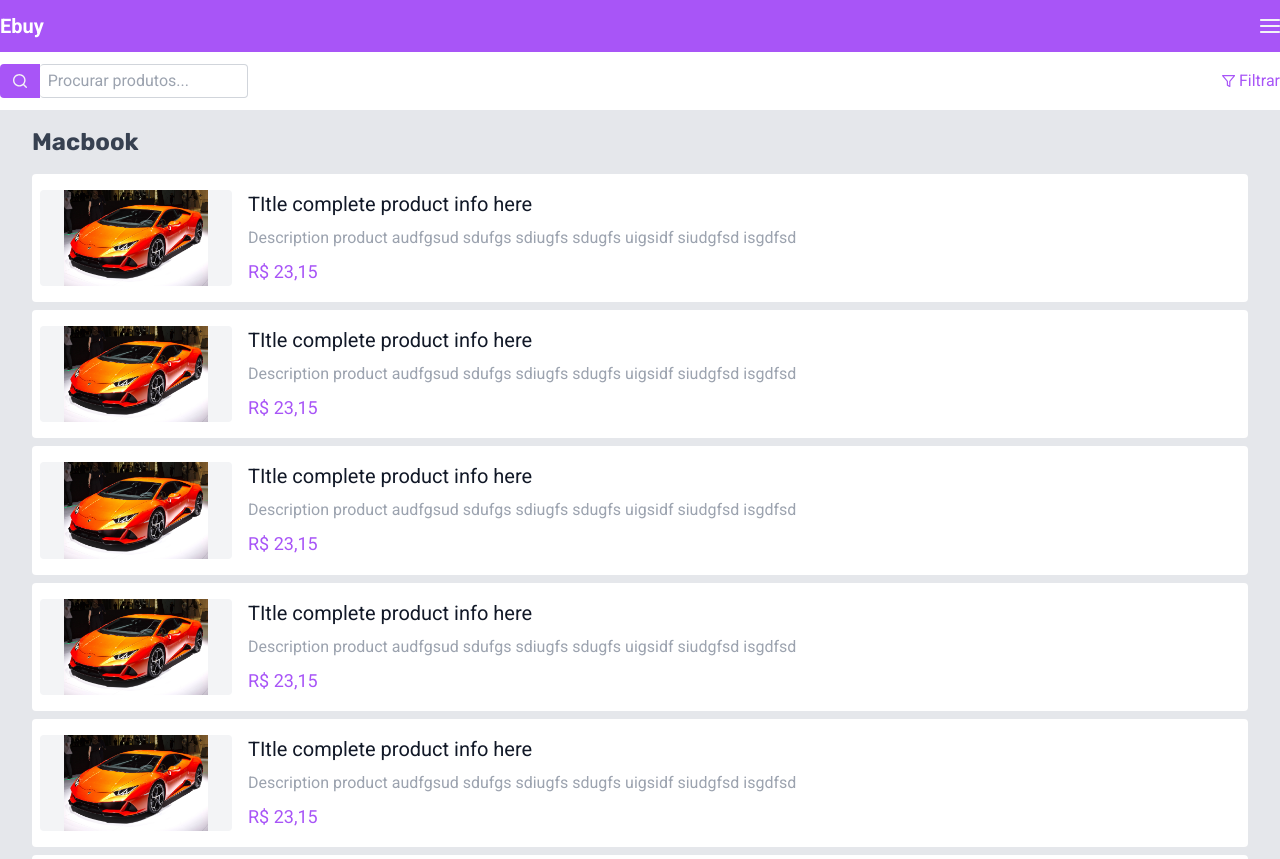
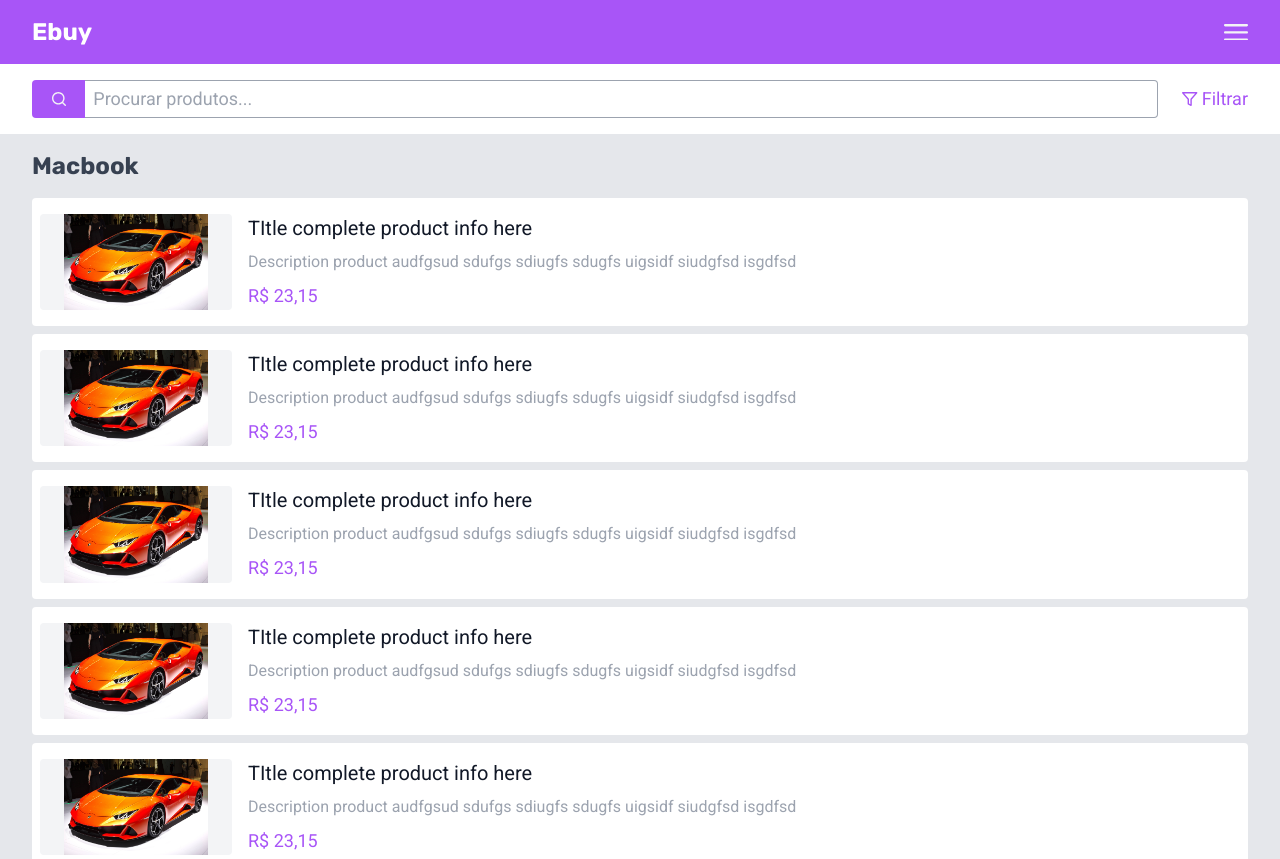
Before and after one commit to lhmoreno/ebuy, a Next.js app: page / in a window 1280 px wide. Shown: the top 859 px of the page. Built offline with nearby package versions, Linux system fonts and the light colour scheme.

Commit message:
style: Tablet

```diff
--- a/src/components/HeaderMenu.tsx
+++ b/src/components/HeaderMenu.tsx
@@ -1,15 +1,15 @@
 function HeaderMenu() {
   return (
-    <div className="container-sm py-3 flex justify-between items-center bg-purple-500">
-      <p className="font-rubik font-bold text-white text-xl">
+    <div className="ebuy-container py-3 flex justify-between items-center bg-purple-500 md:py-4">
+      <h1 className="font-bold text-white text-xl md:text-2xl">
         Ebuy
-      </p>
+      </h1>
 
       <button
         className="group"
         type="button"
       >
-        <svg className="w-5" viewBox="0 0 20 14" fill="none" xmlns="http://www.w3.org/2000/svg">
+        <svg className="w-5 md:w-6" viewBox="0 0 20 14" fill="none" xmlns="http://www.w3.org/2000/svg">
           <path
             className="fill-gray-100 group-hover:fill-white"
             d="M1 8H19C19.552 8 20 7.552 20 7C20 6.448 19.552 6 19 6H1C0.448 6 0 6.448 0 7C0 7.552 0.448 8 1 8ZM1 2H19C19.552 2 20 1.552 20 1C20 0.448 19.552 0 19 0H1C0.448 0 0 0.448 0 1C0 1.552 0.448 2 1 2ZM1 14H19C19.552 14 20 13.552 20 13C20 12.448 19.552 12 19 12H1C0.448 12 0 12.448 0 13C0 13.552 0.448 14 1 14Z"
--- a/src/components/StoreOptions.tsx
+++ b/src/components/StoreOptions.tsx
@@ -1,15 +1,15 @@
 function StoreOptions() {
   return (
-    <div className="container-sm py-3 flex justify-between items-center gap-2 bg-white">
+    <div className="ebuy-container py-3 flex justify-between items-center gap-2 bg-white md:py-4 md:gap-6">
       <form
-        className="flex"
+        className="w-full flex"
         onSubmit={e => e.preventDefault()}
       >
         <button
-          className="w-12 flex items-center justify-center bg-purple-500 rounded-l"
+          className="w-12 flex items-center justify-center bg-purple-500 rounded-l md:w-14"
           type="submit"
         >
-          <svg className="h-3.5" viewBox="0 0 20 20" fill="none" xmlns="http://www.w3.org/2000/svg">
+          <svg className="w-3.5 md:w-4.5" viewBox="0 0 20 20" fill="none" xmlns="http://www.w3.org/2000/svg">
             <path
               className="fill-gray-100"
               d="M14.041 13.856C14.007 13.882 13.974 13.911 13.942 13.943C13.91 13.975 13.882 14.007 13.855 14.042C12.597 15.255 10.886 16 9 16C7.067 16 5.318 15.218 4.05 13.95C2.782 12.682 2 10.933 2 9C2 7.067 2.782 5.318 4.05 4.05C5.318 2.782 7.067 2 9 2C10.933 2 12.682 2.782 13.95 4.05C15.218 5.318 16 7.067 16 9C16 10.886 15.255 12.597 14.041 13.856V13.856ZM19.707 18.293L16.032 14.618C17.263 13.078 18 11.125 18 9C18 6.515 16.992 4.264 15.364 2.636C13.736 1.008 11.485 0 9 0C6.515 0 4.264 1.008 2.636 2.636C1.008 4.264 0 6.515 0 9C0 11.485 1.008 13.736 2.636 15.364C4.264 16.992 6.515 18 9 18C11.125 18 13.078 17.263 14.618 16.032L18.293 19.707C18.684 20.098 19.317 20.098 19.707 19.707C20.097 19.316 20.098 18.683 19.707 18.293V18.293Z"
@@ -17,17 +17,17 @@ function StoreOptions() {
           </svg>
         </button>
         <input
-          className="w-full px-2 py-1 border-y border-r border-gray-300 rounded"
+          className="w-full px-2 py-1 border-y border-r border-gray-400 rounded-r outline-purple-500 placeholder:text-gray-400 md:text-lg"
           type="text"
           placeholder="Procurar produtos..."
         />
       </form>
 
       <button
-        className="flex items-center gap-1 text-purple-500"
+        className="flex items-center gap-1 text-purple-500 md:text-lg"
         type="button"
       >
-        <svg className="h-3" viewBox="0 0 22 20" fill="none" xmlns="http://www.w3.org/2000/svg">
+        <svg className="h-3 md:h-3.5" viewBox="0 0 22 20" fill="none" xmlns="http://www.w3.org/2000/svg">
           <path
             className="fill-purple-500"
             d="M18.845 2L12.236 9.814C12.089 9.987 12 10.213 12 10.46V17.382L10 16.382V10.46C10.001 10.233 9.923 10.003 9.764 9.814L3.155 2H18.845ZM21 1.86352e-06H1C0.448 1.86352e-06 0 0.448002 0 1C0 1.247 0.0889999 1.473 0.236 1.646L8 10.826V17C8 17.389 8.222 17.727 8.553 17.894L12.553 19.894C13.047 20.141 13.648 19.941 13.895 19.447C13.967 19.301 14.001 19.146 14 19V10.826L21.764 1.646C22.121 1.224 22.068 0.593002 21.646 0.237002C21.457 0.0770019 21.227 -0.000998137 21 1.86352e-06V1.86352e-06Z"
```
